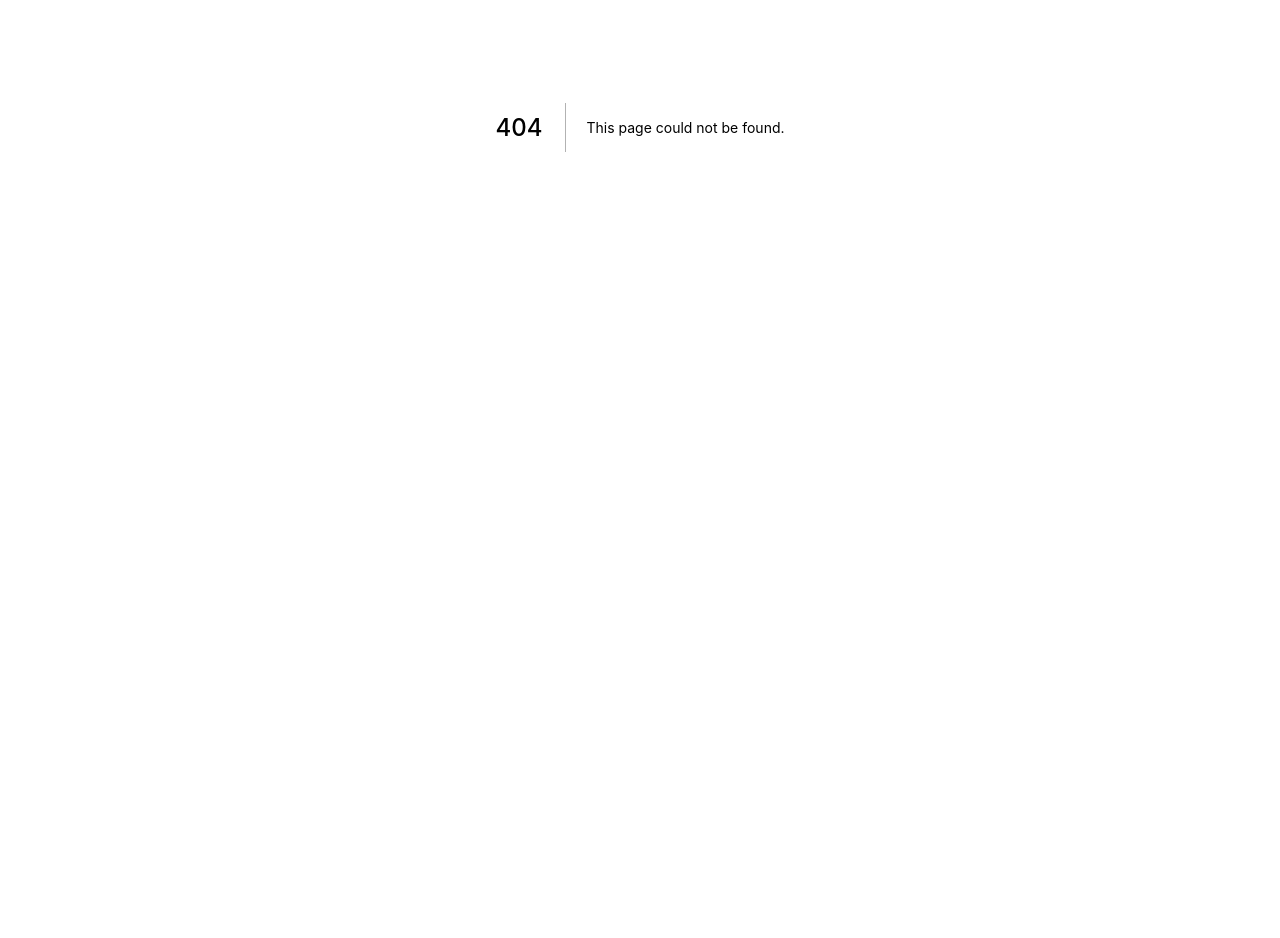
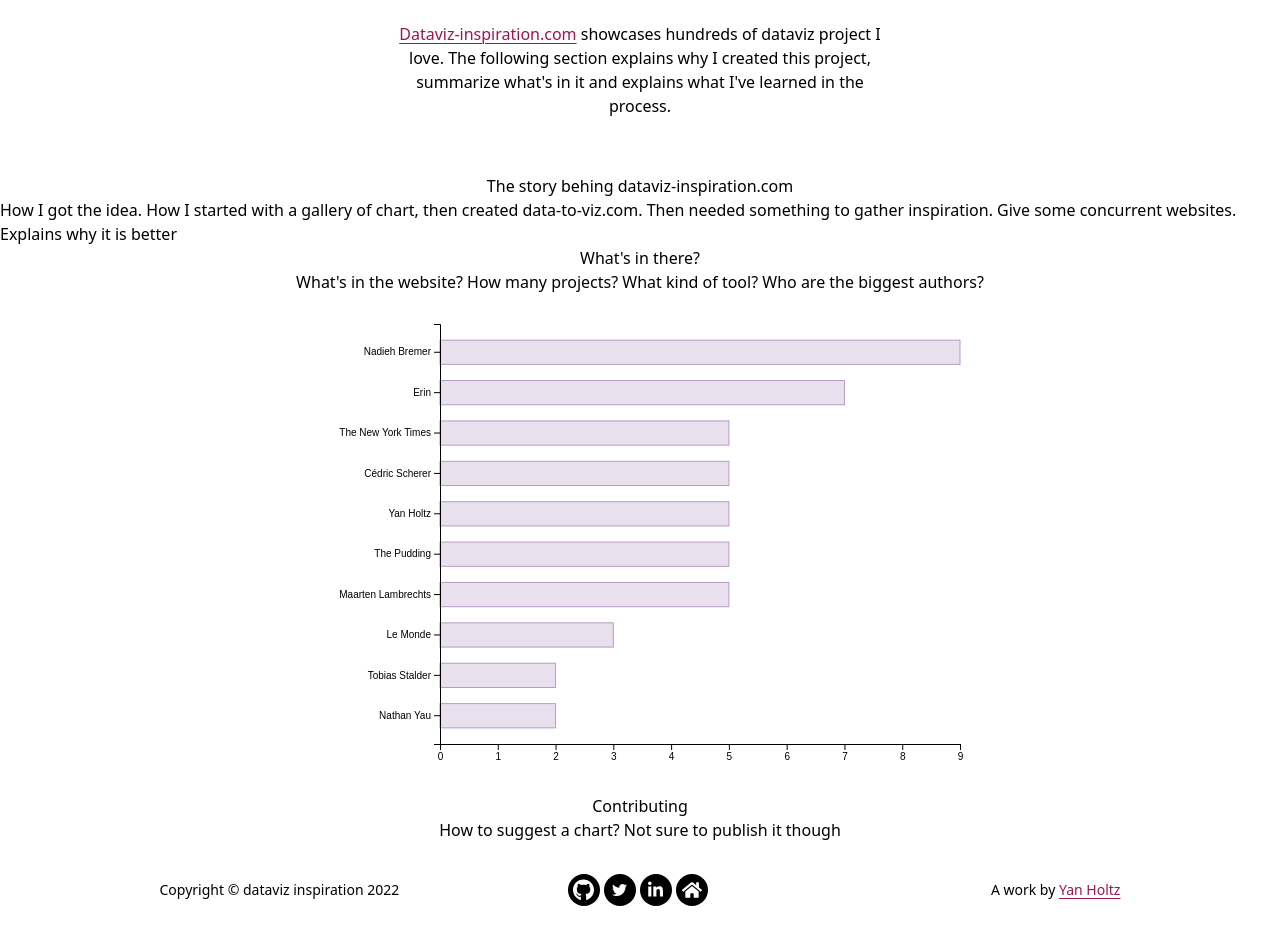
Before and after one commit to holtzy/dataviz-inspiration, a Next.js app: page /about in a window 1280 px wide. Before the commit this address had no page. Shown: the part 273-1211 px from the top of the page. Before the commit the page ends 800 px from the top, so only its background shows below. Built offline with nearby package versions, Linux system fonts and the light colour scheme.

Commit message:
first barplot

```diff
--- /dev/null
+++ b/components/Dataviz/Barplot.tsx
@@ -0,0 +1,87 @@
+import { useEffect, useMemo, useRef } from "react";
+import * as d3 from "d3";
+
+const MARGIN = { top: 30, right: 30, bottom: 50, left: 150 };
+
+type BarplotProps = {
+  width: number;
+  height: number;
+  data: { group: string; value: number }[];
+};
+
+export const Barplot = ({ width, height, data }: BarplotProps) => {
+  // Layout. The div size is set by the given props.
+  // The bounds (=area inside the axis) is calculated by substracting the margins
+  const axesRef = useRef(null);
+  const boundsWidth = width - MARGIN.right - MARGIN.left;
+  const boundsHeight = height - MARGIN.top - MARGIN.bottom;
+
+  // Y axis is for groups since the barplot is horizontal
+  const groups = data.map((d) => d.group);
+  const yScale = useMemo(() => {
+    return d3.scaleBand().domain(groups).range([0, boundsHeight]).padding(0.4);
+  }, [data, height]);
+
+  // X axis
+  const xScale = useMemo(() => {
+    const [min, max] = d3.extent(data.map((d) => d.value));
+    return d3
+      .scaleLinear()
+      .domain([0, max || 10])
+      .range([0, boundsWidth]);
+  }, [data, width]);
+
+  // Render the X and Y axis using d3.js, not react
+  useEffect(() => {
+    const svgElement = d3.select(axesRef.current);
+    svgElement.selectAll("*").remove();
+    const xAxisGenerator = d3.axisBottom(xScale);
+    svgElement
+      .append("g")
+      .attr("transform", "translate(0," + boundsHeight + ")")
+      .call(xAxisGenerator);
+
+    const yAxisGenerator = d3.axisLeft(yScale);
+    svgElement.append("g").call(yAxisGenerator);
+  }, [xScale, yScale, boundsHeight]);
+
+  // Build the shapes
+  const allShapes = data.map((d, i) => {
+    return (
+      <rect
+        key={i}
+        x={xScale(0)}
+        y={yScale(d.group)}
+        width={xScale(d.value)}
+        height={yScale.bandwidth()}
+        opacity={0.7}
+        stroke="#9a6fb0"
+        fill="#9a6fb0"
+        fillOpacity={0.3}
+        strokeWidth={1}
+      />
+    );
+  });
+
+  return (
+    <div>
+      <svg width={width} height={height} style={{ display: "inline-block" }}>
+        {/* first group is for the violin and box shapes */}
+        <g
+          width={boundsWidth}
+          height={boundsHeight}
+          transform={`translate(${[MARGIN.left, MARGIN.top].join(",")})`}
+        >
+          {allShapes}
+        </g>
+        {/* Second is for the axes */}
+        <g
+          width={boundsWidth}
+          height={boundsHeight}
+          ref={axesRef}
+          transform={`translate(${[MARGIN.left, MARGIN.top].join(",")})`}
+        />
+      </svg>
+    </div>
+  );
+};
--- a/components/Navbar.tsx
+++ b/components/Navbar.tsx
@@ -29,9 +29,13 @@
             </Link>
           </div>
 
-          {/* Related websites on the right */}
-          <div>
-            {/* Profile dropdown */}
+          {/* Related websites & About on the right */}
+          <div className="flex items-center">
+            <Link href="/about">
+              <span className="font-light mr-4 cursor-pointer text-gray-600 hover:text-black">
+                About
+              </span>
+            </Link>
             <Menu as="div" className="ml-3 relative">
               <div>
                 <Menu.Button className="">
--- a/package.json
+++ b/package.json
@@ -12,6 +12,8 @@
     "@heroicons/react": "^1.0.5",
     "@radix-ui/react-popover": "0.1.6",
     "@radix-ui/react-switch": "^0.1.5",
+    "@types/d3": "^7.1.0",
+    "d3": "^7.4.4",
     "next": "12.0.8",
     "react": "17.0.2",
     "react-dom": "17.0.2"
--- /dev/null
+++ b/pages/about.tsx
@@ -0,0 +1,81 @@
+import type { NextPage } from "next";
+import { useEffect, useState } from "react";
+import Footer from "../components/Footer";
+import { MasonryItem } from "../components/MasonryItem";
+import TitleAndDescription from "../components/TitleAndDescription";
+import { VizItemModal } from "../components/VizItemModal";
+import { Luminosity, Tool, VizItem, vizList } from "../util/viz-list";
+import { useRouter } from "next/router";
+import { WallFilters } from "../components/WallFilters";
+import { ChartId, chartTypesInfo } from "../util/sectionDescription";
+import { filterVizList } from "../util/filterVizList";
+import { AppHeader } from "../components/AppHeader";
+import Navbar from "../components/Navbar";
+import { ParsedUrlQueryInput } from "querystring";
+import { Barplot } from "../components/Dataviz/Barplot";
+
+const About: NextPage = () => {
+  const siteDescription = (
+    <p>
+      <a href="dataviz-inspiration">Dataviz-inspiration.com</a>{" "}
+      <span>
+        showcases hundreds of dataviz project I love. The following section
+        explains why I created this project, summarize what's in it and explains
+        what I've learned in the process.
+      </span>
+    </p>
+  );
+
+  // Compute dataset for the authors:
+  let authorData: { [key: string]: number } = {};
+  vizList.forEach((viz) => {
+    if (viz.author in authorData) {
+      authorData[viz.author] += 1;
+    } else {
+      authorData[viz.author] = 1;
+    }
+  });
+  const authorDataClean = Object.keys(authorData)
+    .map((item) => {
+      return { group: item, value: authorData[item] };
+    })
+    .sort((a, b) => b.value - a.value)
+    .slice(0, 10);
+
+  return (
+    <>
+      <div className="wrapper">
+        <Navbar />
+      </div>
+
+      <main className="flex flex-col items-center">
+        <TitleAndDescription
+          title="About this project"
+          description={siteDescription}
+        />
+        <h1>The story behing dataviz-inspiration.com</h1>
+        <p>
+          How I got the idea. How I started with a gallery of chart, then
+          created data-to-viz.com. Then needed something to gather inspiration.
+          Give some concurrent websites. Explains why it is better
+        </p>
+
+        <h1>What's in there?</h1>
+        <p>
+          What's in the website? How many projects? What kind of tool? Who are
+          the biggest authors?
+        </p>
+        <Barplot width={700} height={500} data={authorDataClean} />
+
+        <h1>Contributing</h1>
+        <p>How to suggest a chart? Not sure to publish it though</p>
+      </main>
+
+      <div className="wrapper">
+        <Footer />
+      </div>
+    </>
+  );
+};
+
+export default About;
--- a/util/viz-list.ts
+++ b/util/viz-list.ts
@@ -65,7 +65,7 @@
         id: 4,
         title: "Russia, Gas, and the Ukraine Conflict",
         date: new Date(2022, 2),
-        author: "New York Times",
+        author: "The New York Times",
         url: "https://www.nytimes.com/interactive/2022/02/15/business/energy-environment/russia-gas-europe-ukraine.html",
         img: [{full: "russia-gas-ukraine.png", zoom: "russia-gas-ukraine-zoom.png", chartId: ["sankey"]}],
         contextDescription: "Europe relies on Russia’s natural gas to help heat millions of homes, generate electricity and power factories. With Russian troops massed along Ukraine’s border, Europe’s heavy dependence on Russia is limiting its diplomatic options and threatening to throw its energy supplies into turmoil. This map describes what proportion of the gas supply is distributed to each European country.",
@@ -743,7 +743,7 @@
         id: 57,
         title: "Obama’s 2013 Budget Proposal",
         date: new Date(2012, 1),
-        author: "New York Times",
+        author: "The New York Times",
         url: "https://archive.nytimes.com/www.nytimes.com/interactive/2012/02/13/us/politics/2013-budget-proposal-graphic.html?",
         img: [{full: "obama-budget-proposal.png", zoom: "obama-budget-proposal-zoom.png", chartId: ["circularPacking"]}],
         contextDescription: "An interactive visualization of the Obama's budget proposal. A powerful way to see where the money should go based on Obama's opinion.",
```
Also changed, not shown: public/img/transphobic-crimes-sweden-zoom.png, 1 other file (tests, documents, lock files or other folders).
